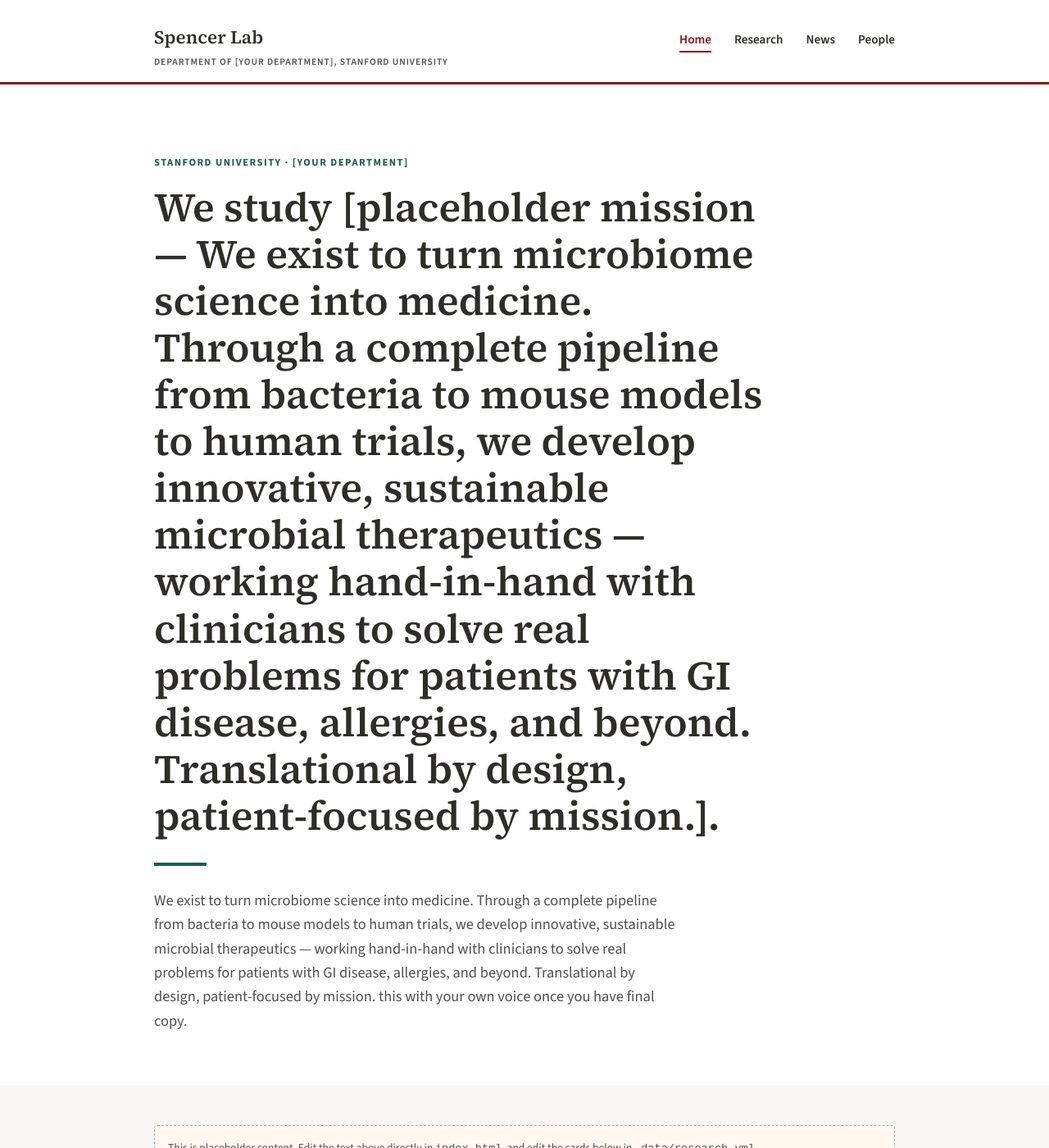
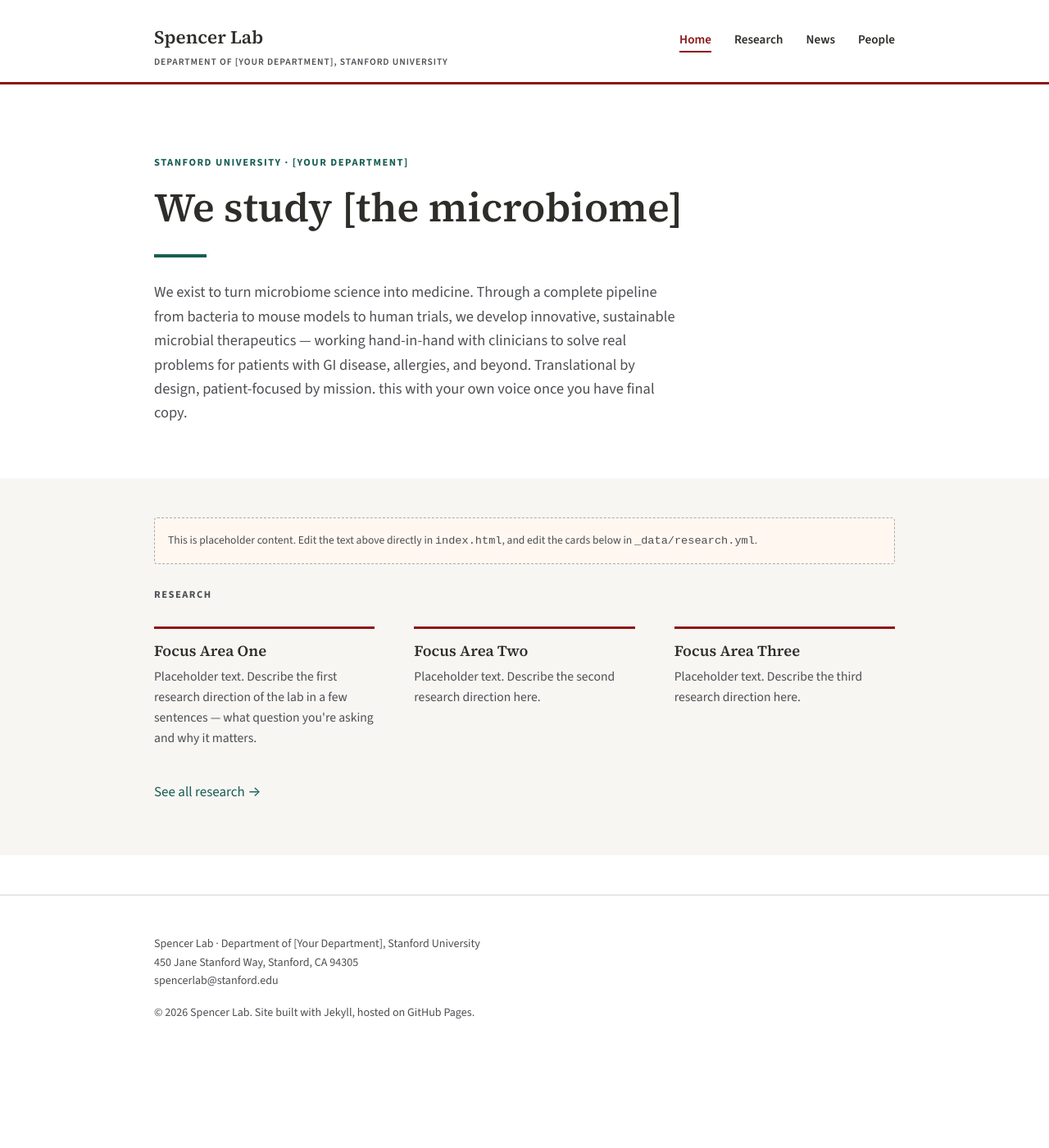
Before and after one commit to gargollo/spencer_lab, a Jekyll site: the page built from index.html, in a window 1280 px wide and 1400 px high. Shown: the whole window at 82% size. Built offline with Jekyll 4.4.1, drawn with Linux system fonts in a browser that asks for light colours.

Commit message:
mission 3

```diff
--- a/index.html
+++ b/index.html
@@ -6,7 +6,7 @@ title: Home
 <section class="hero">
   <div class="wrap">
     <p class="eyebrow">Stanford University &middot; [Your Department]</p>
-    <h1> We study [placeholder mission — We exist to turn microbiome science into medicine. <br> Through a complete pipeline from bacteria to mouse models to human trials, we develop innovative, sustainable microbial therapeutics — working hand-in-hand with clinicians to solve real problems for patients with GI disease, allergies, and beyond. Translational by design, patient-focused by mission.].</h1>
+    <h1> We study [the microbiome]</h1>
     <hr class="hero-rule">
     <p class="lede">
       We exist to turn microbiome science into medicine.
```
